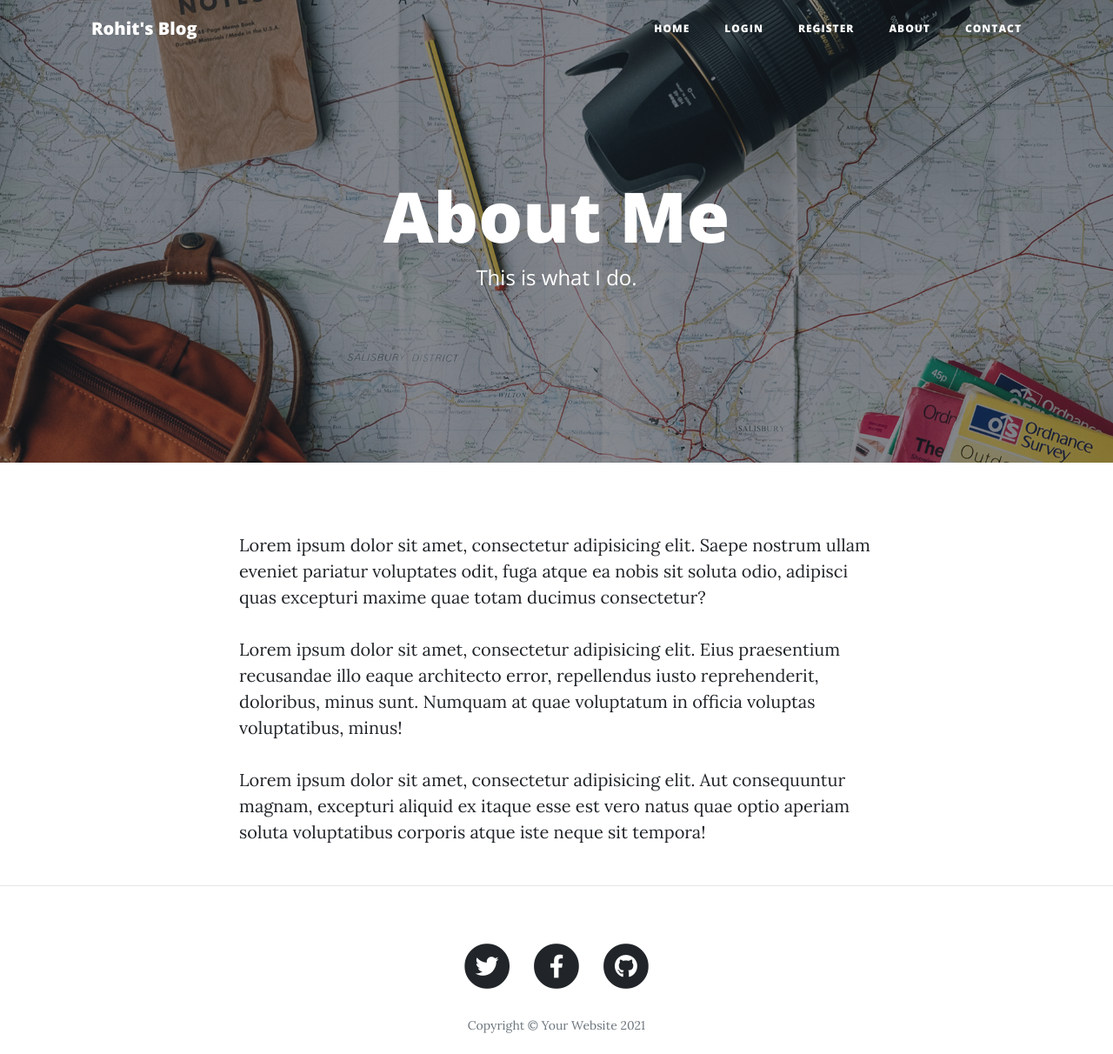
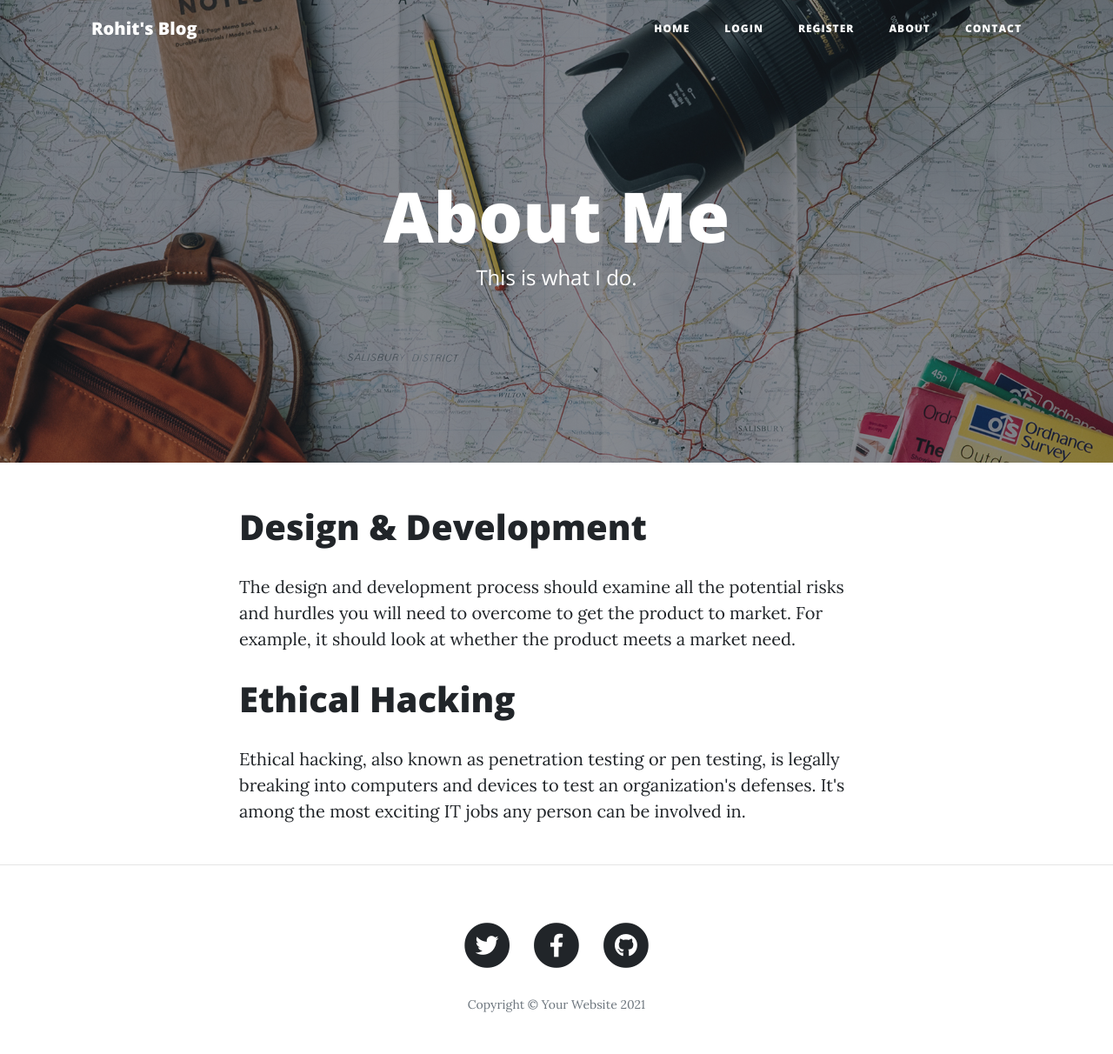
Before and after one commit to rohit00712/Rohit-Blog-Website, a Flask app: page /about in a window 1280 px wide. Shown: the top 1212 px of the page at 87% size. After the commit the page ends 1164 px from the top, so only its background shows below. Run offline with Flask 2, Linux system fonts and the light colour scheme; some libraries are stand-ins or nearby versions.

Commit message:
about update

```diff
--- a/templates/about.html
+++ b/templates/about.html
@@ -19,9 +19,10 @@
   <div class="container">
     <div class="row">
       <div class="col-lg-8 col-md-10 mx-auto">
-        <p>Lorem ipsum dolor sit amet, consectetur adipisicing elit. Saepe nostrum ullam eveniet pariatur voluptates odit, fuga atque ea nobis sit soluta odio, adipisci quas excepturi maxime quae totam ducimus consectetur?</p>
-        <p>Lorem ipsum dolor sit amet, consectetur adipisicing elit. Eius praesentium recusandae illo eaque architecto error, repellendus iusto reprehenderit, doloribus, minus sunt. Numquam at quae voluptatum in officia voluptas voluptatibus, minus!</p>
-        <p>Lorem ipsum dolor sit amet, consectetur adipisicing elit. Aut consequuntur magnam, excepturi aliquid ex itaque esse est vero natus quae optio aperiam soluta voluptatibus corporis atque iste neque sit tempora!</p>
+        <h1>Design & Development</h1>
+        <p>The design and development process should examine all the potential risks and hurdles you will need to overcome to get the product to market. For example, it should look at whether the product meets a market need.</p>
+        <h1>Ethical Hacking</h1>
+        <p>Ethical hacking, also known as penetration testing or pen testing, is legally breaking into computers and devices to test an organization's defenses. It's among the most exciting IT jobs any person can be involved in.</p>
       </div>
     </div>
   </div>
```
